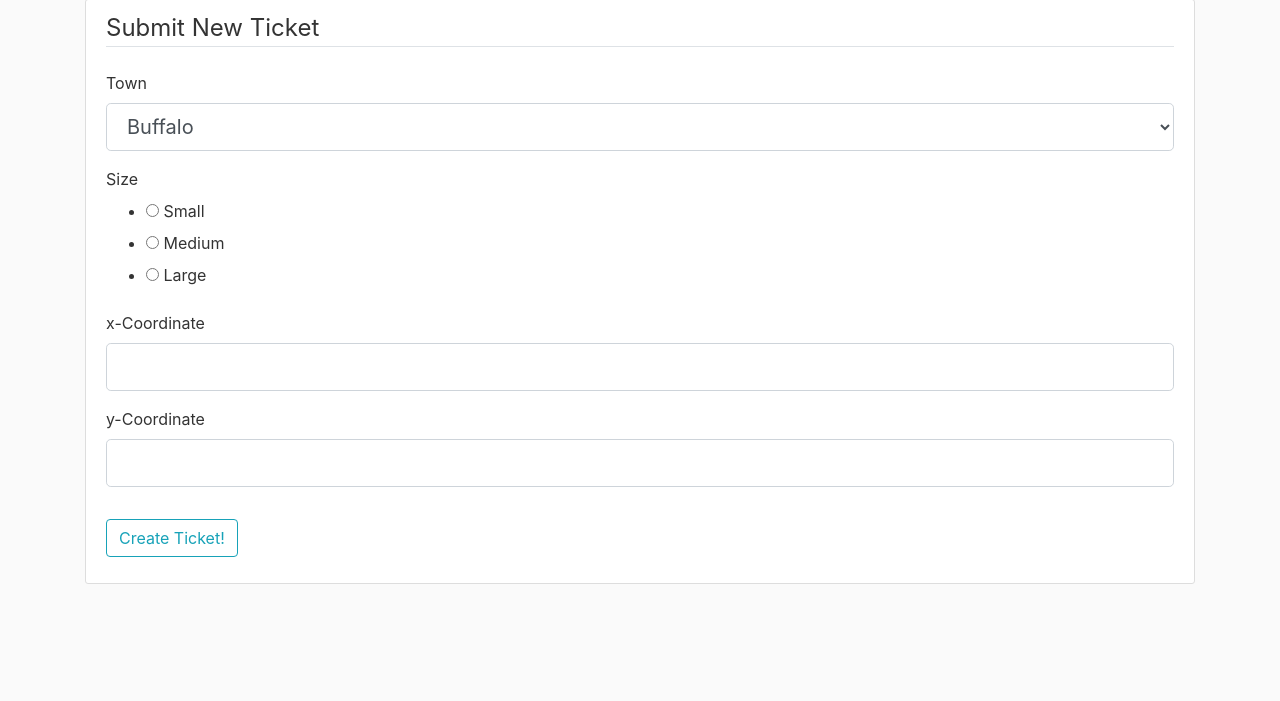
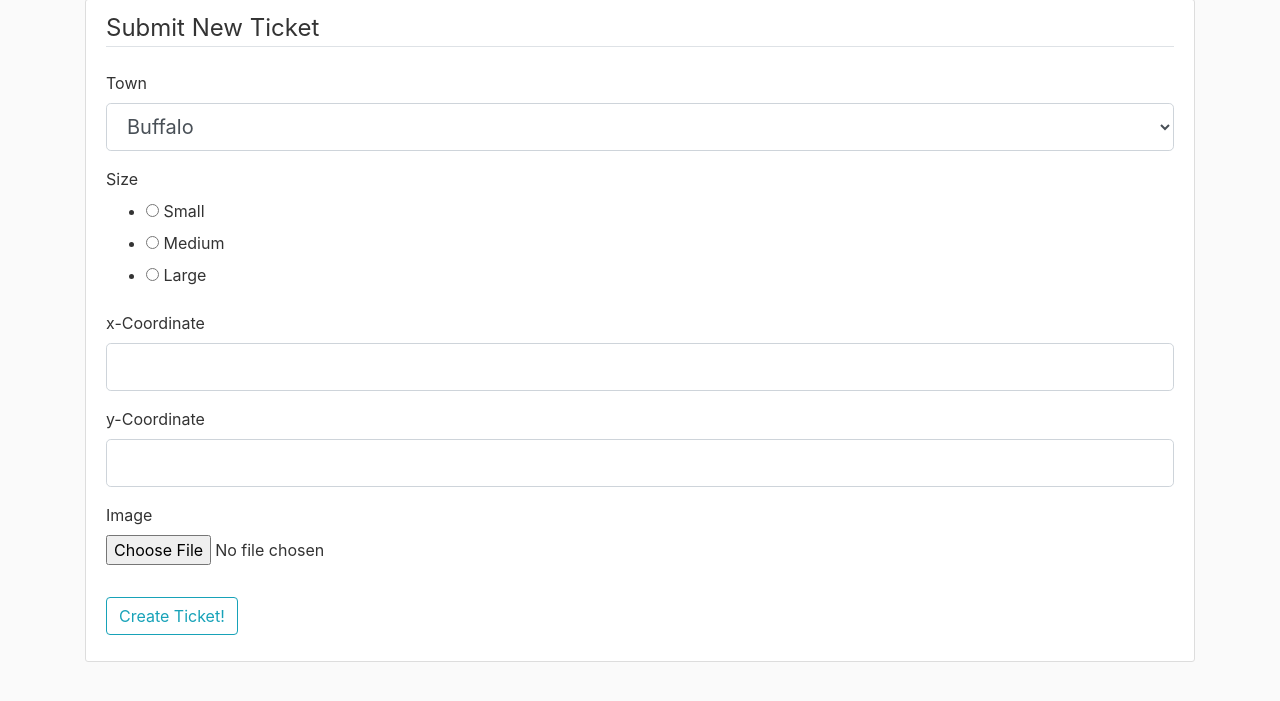
Before and after one commit to aryahaji/PotholeReporter, a Flask app: page /newTicket in a window 1280 px wide. Shown: the part 81-782 px from the top of the page. Run offline with Flask 2, Linux system fonts and the light colour scheme; some libraries are stand-ins or nearby versions.

Commit message:
Upload image functionality for submitted tickets

```diff
--- a/PotHoleReporter/forms.py
+++ b/PotHoleReporter/forms.py
@@ -1,5 +1,6 @@
 from flask_wtf import FlaskForm
 from wtforms import StringField, PasswordField, SubmitField, SelectField, RadioField
+from flask_wtf.file import FileField, FileAllowed
 from wtforms.validators import DataRequired, Length, Email, EqualTo
 
 class RegisterForm(FlaskForm):
@@ -23,4 +24,5 @@ class SubmitTicketForm(FlaskForm):
     size = RadioField('Size', choices=[('s', 'Small'), ('m', 'Medium'), ('l', 'Large')], validators=[DataRequired()])
     xcord = StringField('x-Coordinate', validators=[DataRequired()])
     ycord = StringField('y-Coordinate', validators=[DataRequired()])
+    image = FileField('Image', validators=[FileAllowed(['jpg', 'png'], 'Images Only')])
     submit = SubmitField('Create Ticket!')
--- a/PotHoleReporter/models.py
+++ b/PotHoleReporter/models.py
@@ -31,7 +31,9 @@ class Tickets(db.Model):
     size = db.Column(db.Integer(), nullable=False)
     xcord = db.Column(db.String(), nullable=False)
     ycord = db.Column(db.String(), nullable=False)
+    imgName = db.Column(db.String(300))
+    imgData = db.Column(db.LargeBinary)
     datePosted = db.Column(db.DateTime, nullable=False, default=datetime.utcnow)
 
     def __repr__(self):
-        return f"Tickets('{self.town}', '{self.size}', '{self.xcord}', '{self.ycord}', '{self.datePosted}')"
+        return f"Tickets('{self.town}', '{self.size}', '{self.xcord}', '{self.ycord}', '{self.imgName}', '{self.datePosted}')"
--- a/PotHoleReporter/routes.py
+++ b/PotHoleReporter/routes.py
@@ -1,8 +1,10 @@
-from flask import render_template, url_for, redirect, flash, request, jsonify
+from flask import render_template, url_for, redirect, flash, request, jsonify, send_file
 from PotHoleReporter import application, db, bcrypt
 from PotHoleReporter.forms import LoginForm, RegisterForm, SubmitTicketForm
 from PotHoleReporter.models import User, Towns, Tickets
 from flask_login import login_user, current_user, login_required, logout_user
+from werkzeug.utils import secure_filename
+from io import BytesIO
 
 @application.route('/')
 @application.route('/home')
@@ -54,7 +56,9 @@ def register():
 def submitTicket():
     form = SubmitTicketForm()
     if form.validate_on_submit():
-        ticket = Tickets(town=form.town.data, size=form.size.data, xcord=form.xcord.data, ycord=form.ycord.data)
+        image = form.image.data
+        imgName = secure_filename(image.filename)
+        ticket = Tickets(town=form.town.data, size=form.size.data, xcord=form.xcord.data, ycord=form.ycord.data, imgName=imgName, imgData=image.read())
         db.session.add(ticket)
         db.session.commit()
         flash(f'Ticket has been created!', 'success')
@@ -84,6 +88,11 @@ def account():
     ticket = Tickets.query.filter_by(town=townNumbers.get(current_user.town)).all()
     return render_template('account.html', title='Account', tickets=ticket)
 
+@application.route('/download/<ticketId>')
+def download(ticketId):
+    image= Tickets.query.filter_by(id=ticketId).first()
+    return send_file(BytesIO(image.imgData), attachment_filename='image.jpg', as_attachment=True)
+
 @application.route('/delete/<ticketId>')
 def delete(ticketId):
     ticket = Tickets.query.filter_by(id=ticketId).first()
--- a/PotHoleReporter/templates/ticket.html
+++ b/PotHoleReporter/templates/ticket.html
@@ -2,7 +2,7 @@
 
 {% block content %}
     <div class="content-section">
-        <form method="POST" action="" novalidate>
+        <form method="POST" enctype="multipart/form-data" action="" novalidate>
             {{ form.hidden_tag() }}
             <fieldset class="form-group">
                 <legend class="border-bottom mb-4">Submit New Ticket</legend>
@@ -66,6 +66,22 @@
                         {{ form.ycord(class="form-control form-control-lg") }}
                     {% endif %}
                 </div>
+                <div class="form-group">
+                        {{ form.image.label(class="form-control-label") }}
+                        {% if form.image.errors %}
+                            {{ form.image(class="form-control-file is-invalid") }}
+                            <div class="invalid-feedback">
+                                {% for error in form.image.errors %}
+                                <span>
+                                    {{ error }}
+                                </span>
+                                {% endfor %}
+                            </div>
+                        {% else %}
+                            {{ form.image(class="form-control-file") }}
+                        {% endif %}
+
+                </div>
             </fieldset>
             <div class="form-group">
                 {{ form.submit(class="btn btn-outline-info") }}
```
Also changed, not shown: PotHoleReporter/site.db.
